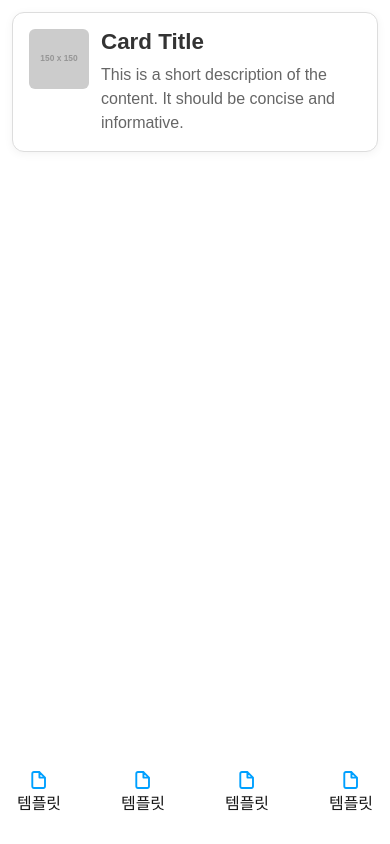
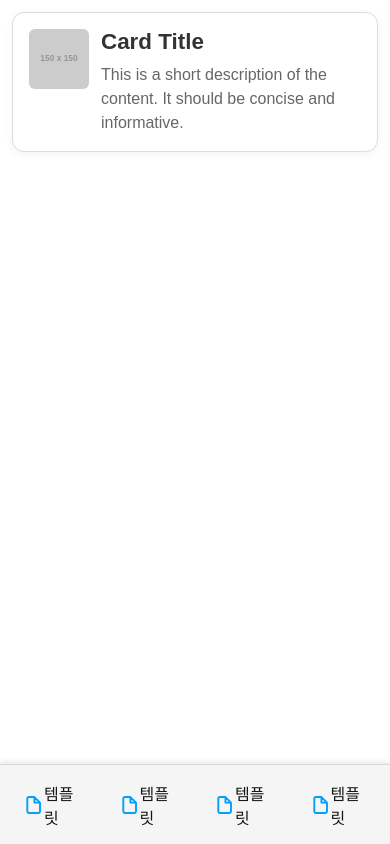
Before and after one commit to yulmam/ssenbi, a Next.js app: page /example in a window 390 px wide. Built offline with nearby package versions, Linux system fonts and the light colour scheme.

Commit message:
feat : responsiveTabBar 스타일 조정

```diff
--- a/src/app/(pages)/example/page.tsx
+++ b/src/app/(pages)/example/page.tsx
@@ -5,7 +5,6 @@ export default function Example() {
   return (
     <>
       <ContentCard />
-      <ResponsiveTabBar />
     </>
   );
 }
--- a/src/app/components/layout/ResponsiveTabBar.css
+++ b/src/app/components/layout/ResponsiveTabBar.css
@@ -1,20 +1,22 @@
 .menu-bar {
   display: flex;
   flex-direction: column;
-  width: 40px;
+  width: 100px;
   height: 100vh;
   position: fixed;
+  gap: 40px;
   left: 0;
-  margin: 12px 0;
-  border-top: var(--sds-size-stroke-border) solid
-    var(--sds-color-border-default-default);
-  background: var(--sds-color-background-default-default);
+  margin: 0;
+  padding: 24px;
+  border-top: var(--gray-300) solid 1px;
+  background: var(--gray-100);
+  box-shadow: 0 -2px 5px rgba(0, 0, 0, 0.1);
 }
 
 .menu-bar__menu {
   display: flex;
   flex-direction: column;
-  width: 20vw;
+  width: 100%; /* Make it fill the width of the menu bar */
   justify-content: center;
   align-items: center;
 }
@@ -31,4 +33,9 @@
     width: 100vw;
     bottom: 0;
   }
+
+  .menu-bar__menu {
+    flex-direction: row;
+    width: auto;
+  }
 }
--- a/src/app/layout.tsx
+++ b/src/app/layout.tsx
@@ -1,6 +1,7 @@
 import type { Metadata } from "next";
 import localFont from "next/font/local";
 import "./styles/globals.css";
+import ResponsiveTabBar from "./components/layout/ResponsiveTabBar";
 
 // todo : 폰트 이쁜 걸로 컨펌!
 
@@ -28,6 +29,7 @@ export default function RootLayout({
   return (
     <html lang="en">
       <body className={`${geistSans.variable} ${geistMono.variable}`}>
+        <ResponsiveTabBar />
         {children}
       </body>
     </html>
--- a/src/app/styles/globals.css
+++ b/src/app/styles/globals.css
@@ -1,6 +1,34 @@
 :root {
+  /* Gray Scale */
+  --gray-100: #f5f5f5;
+  --gray-200: #e6e6e6;
+  --gray-300: #d9d9d9;
+  --gray-400: #b3b3b3;
+  --gray-500: #757575;
+  --gray-600: #444444;
+  --gray-700: #383838;
+  --gray-800: #2c2c2c;
+  --gray-900: #1e1e1e;
+  --gray-1000: #111111;
+
+  /* Text Colors */
+  --text-default: var(--gray-900);
+  --text-secondary: var(--gray-500);
+  --text-tertiary: var(--gray-400);
+
+  /* Background Colors */
+  --bg-default: #ffffff; /* white */
+  --bg-hover-default: var(--gray-100);
+  --bg-hover-secondary: var(--gray-200);
+  --bg-tertiary: var(--gray-300);
+  --bg-hover-tertiary: var(--gray-400);
   --background: #ffffff;
   --foreground: #171717;
+
+  /* Border Colors */
+  --border-default: var(--gray-300);
+  --border-secondary: var(--gray-500);
+  --border-tertiary: var(--gray-700);
 }
 
 @media (prefers-color-scheme: dark) {
```
